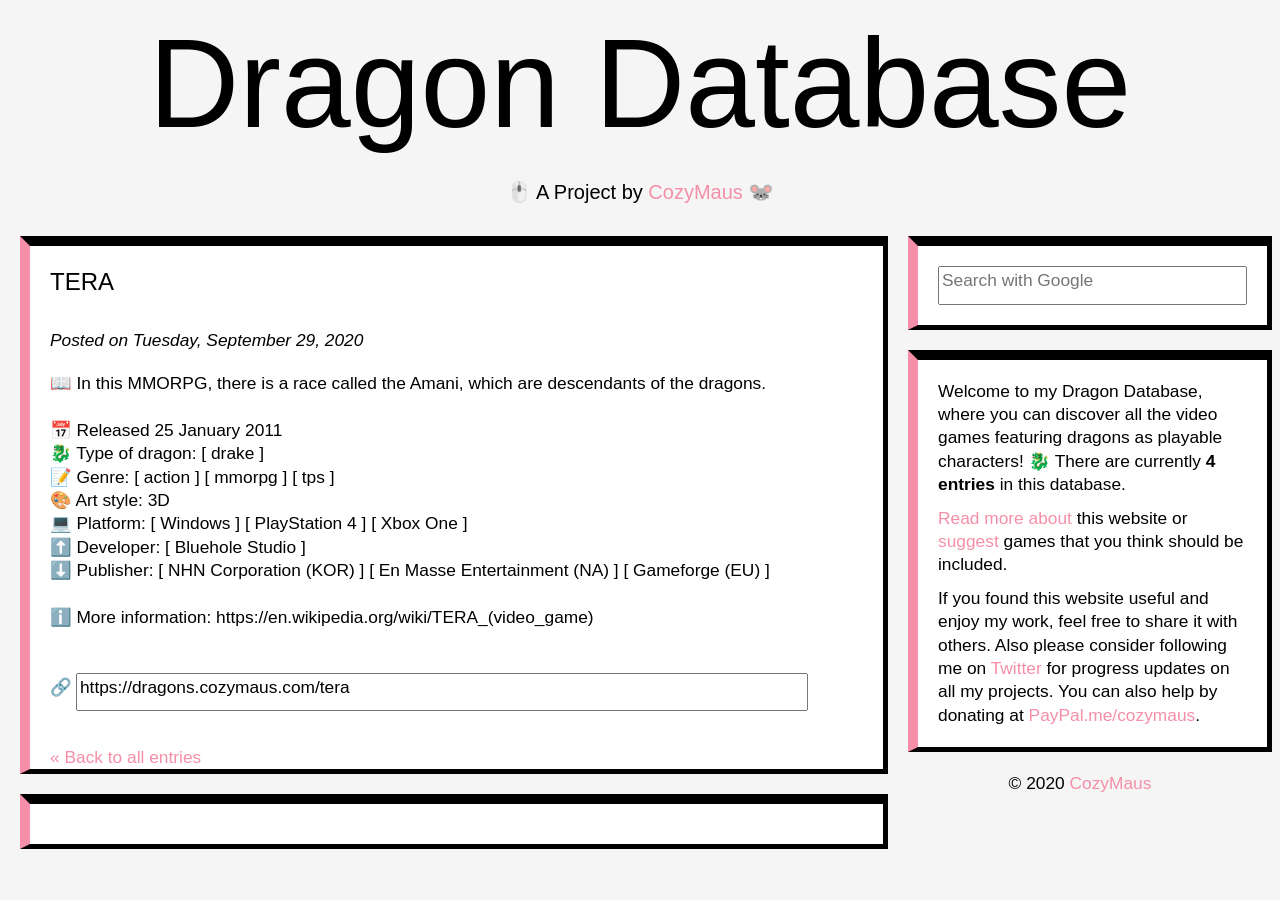
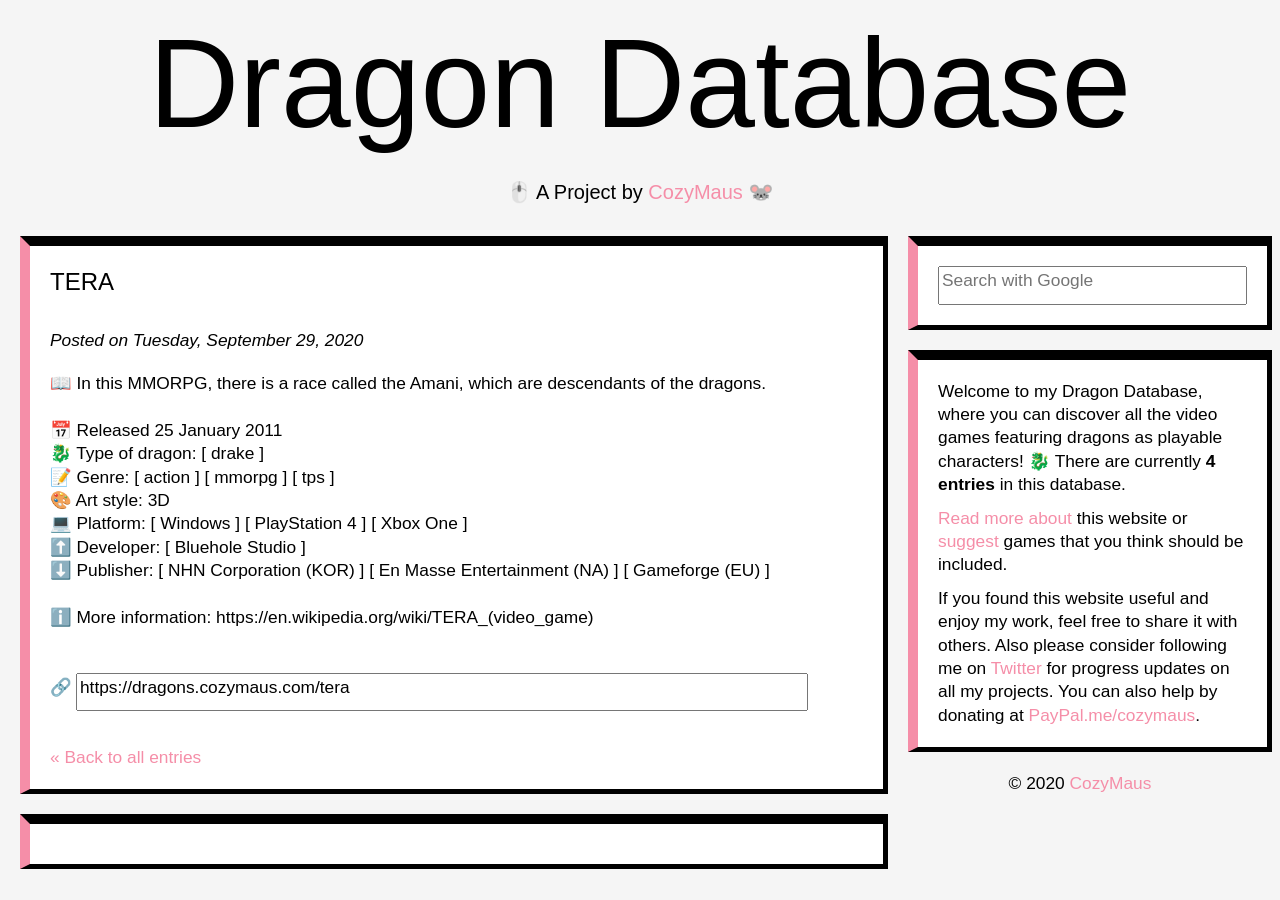
Before and after one commit to byliz/animal-game-database, a Jekyll site: the page built from _posts/2011-01-25-tera.md, in a window 1280 px wide. Built offline with Jekyll 4.4.1, drawn with Linux system fonts in a browser that asks for light colours; nearby versions of some CDN libraries; comment, search, counter and statistics services are not loaded.

Commit message:
Update post.html

```diff
--- a/_layouts/post.html
+++ b/_layouts/post.html
@@ -81,7 +81,7 @@
            {% include  post_preview.html %}
                   {{content}}
           <br><br>
-          <p style="padding-bottom: 0px;"><a href="/">« Back to all entries</a></p>
+          <p style="padding-bottom: 20px;"><a href="/">« Back to all entries</a></p>
         </div>
         {% include disqus_comments.html %}
       </div>
```
